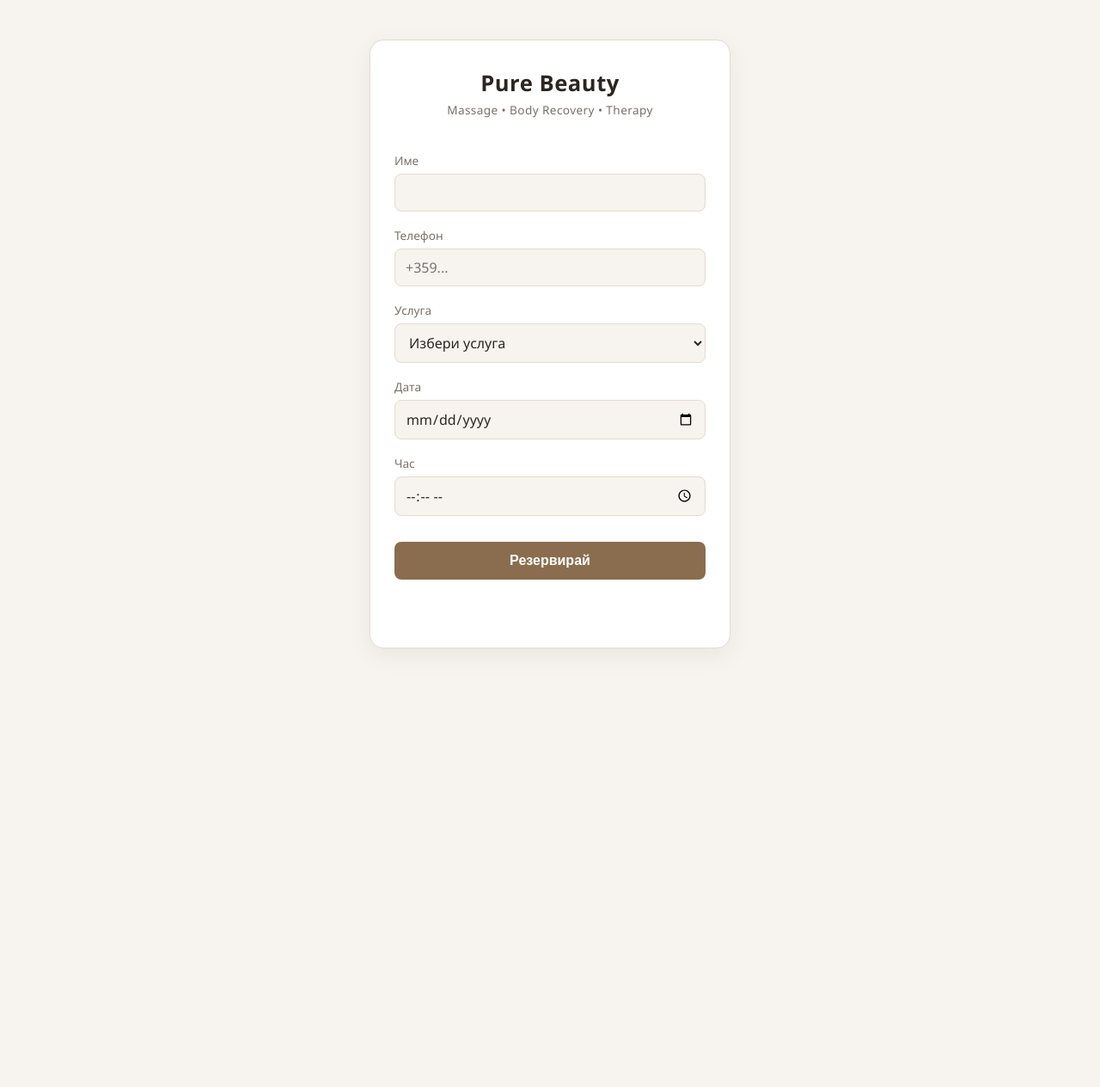
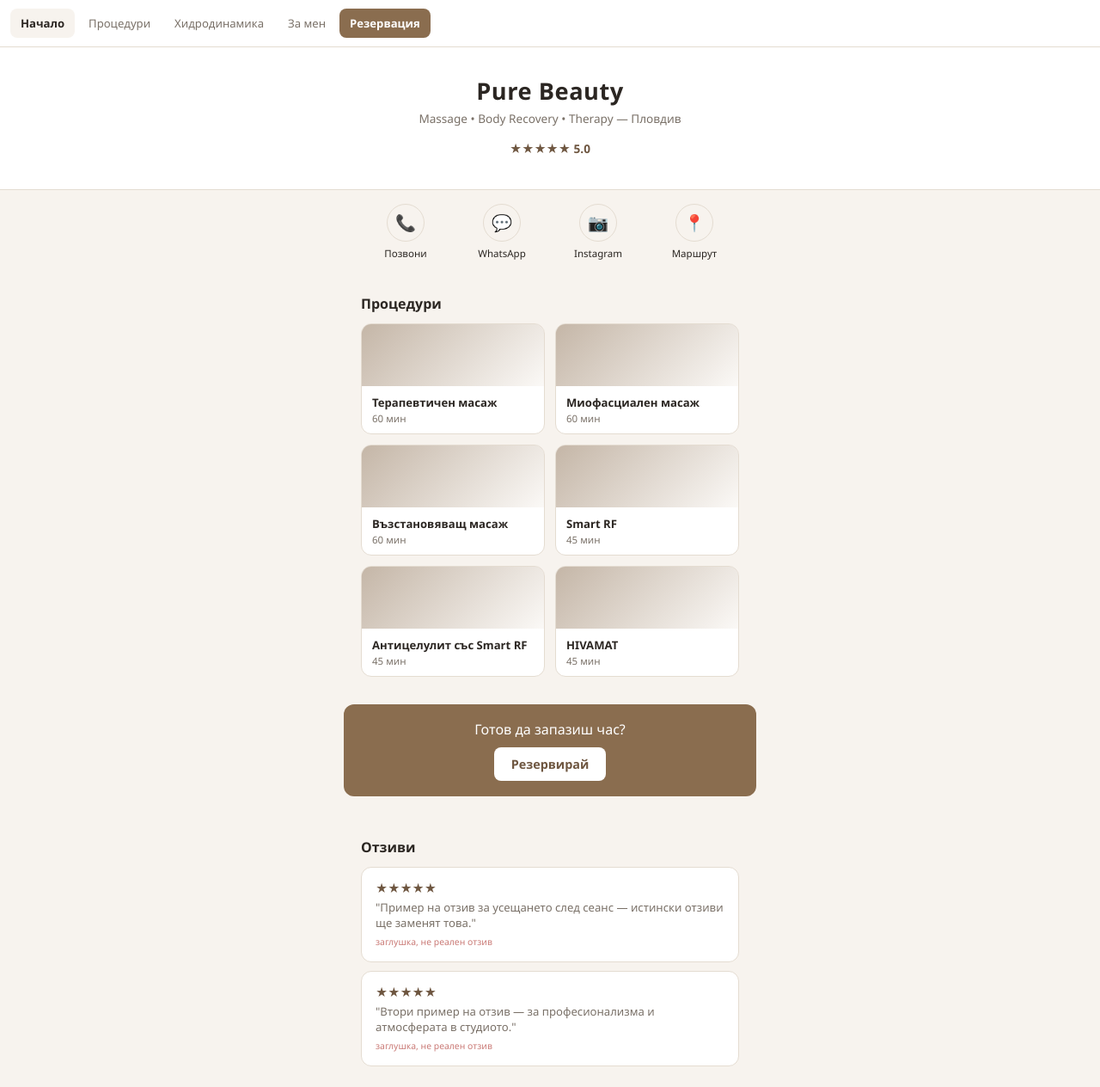
Before and after one commit to rostislavruslanov11-cell/bta, a plain HTML site: page public/index.html in a window 1280 px wide. Shown: the whole page at 86% size. Before the commit the page ends 800 px from the top, so only its background shows below. Drawn offline with Linux system fonts and the light colour scheme.

Commit message:
Expand into multi-page business-card site
Home/Procedures/Flagship("Хидродинамика на тялото")/About/Booking as
separate pages with shared nav. Each procedure gets distinct compliant
copy (checked against compliance.md and cross-checked with second-opinion
for the flagship interstitium+fascia+glymphatic block). Adds Anticellulite
with Smart RF as a bookable service.

```diff
--- a/public/index.html
+++ b/public/index.html
@@ -1,48 +1,143 @@
-<!-- Pure Beauty booking site -->
 <!DOCTYPE html>
 <html lang="bg">
 <head>
 <meta charset="UTF-8">
 <meta name="viewport" content="width=device-width, initial-scale=1.0">
-<title>Pure Beauty — Резервация</title>
+<title>Pure Beauty — Пловдив</title>
 <link rel="stylesheet" href="style.css">
+<style>
+  .hero {
+    background: var(--card-bg);
+    border-bottom: 1px solid var(--border);
+    padding: 32px 24px 24px;
+    text-align: center;
+  }
+  .hero h1 { margin: 0 0 4px; font-size: 1.7rem; }
+  .hero .tagline { color: var(--muted); font-size: 0.85rem; margin: 0 0 16px; }
+  .hero .rating { font-size: 0.85rem; color: var(--accent-dark); font-weight: 600; }
+
+  .quick-actions {
+    display: grid;
+    grid-template-columns: repeat(4, 1fr);
+    gap: 8px;
+    padding: 16px 20px;
+    max-width: 480px;
+    margin: 0 auto;
+  }
+  .quick-actions a {
+    display: flex;
+    flex-direction: column;
+    align-items: center;
+    gap: 6px;
+    text-decoration: none;
+    color: var(--text);
+    font-size: 0.72rem;
+  }
+  .quick-actions .icon {
+    width: 44px; height: 44px;
+    border-radius: 50%;
+    background: var(--bg);
+    border: 1px solid var(--border);
+    display: flex; align-items: center; justify-content: center;
+    font-size: 1.2rem;
+  }
+
+  .home-section { max-width: 480px; margin: 0 auto; padding: 8px 20px 24px; }
+  .home-section h2 { font-size: 1rem; margin: 16px 0 12px; }
+
+  .cta-banner {
+    max-width: 480px;
+    margin: 8px auto 24px;
+    padding: 18px;
+    border-radius: 12px;
+    background: var(--accent);
+    color: #fff;
+    text-align: center;
+  }
+  .cta-banner a {
+    display: inline-block;
+    margin-top: 10px;
+    padding: 10px 20px;
+    background: #fff;
+    color: var(--accent-dark);
+    border-radius: 8px;
+    text-decoration: none;
+    font-weight: 600;
+    font-size: 0.9rem;
+  }
+
+  .reviews { display: flex; flex-direction: column; gap: 10px; }
+  .review-card {
+    background: var(--card-bg);
+    border: 1px solid var(--border);
+    border-radius: 12px;
+    padding: 14px 16px;
+  }
+  .review-card .stars { color: var(--accent-dark); font-size: 0.85rem; margin-bottom: 4px; }
+  .review-card p { margin: 0; font-size: 0.82rem; color: var(--muted); }
+  .review-card .placeholder-tag {
+    display: inline-block;
+    margin-top: 6px;
+    font-size: 0.65rem;
+    color: var(--error);
+    opacity: 0.7;
+  }
+</style>
 </head>
-<body>
-  <main class="card">
-    <h1>Pure Beauty</h1>
-    <p class="subtitle">Massage • Body Recovery • Therapy</p>
+<body class="has-nav">
+<nav class="site-nav">
+  <a href="index.html" class="active">Начало</a>
+  <a href="procedures.html">Процедури</a>
+  <a href="flagship.html">Хидродинамика</a>
+  <a href="about.html">За мен</a>
+  <a href="booking.html" class="nav-cta">Резервация</a>
+</nav>
 
-    <form id="booking-form">
-      <label for="name">Име</label>
-      <input type="text" id="name" name="name" required autocomplete="name">
+<div class="hero">
+  <h1>Pure Beauty</h1>
+  <p class="tagline">Massage • Body Recovery • Therapy — Пловдив</p>
+  <p class="rating">★★★★★ 5.0</p>
+</div>
 
-      <label for="phone">Телефон</label>
-      <input type="tel" id="phone" name="phone" required autocomplete="tel" placeholder="+359...">
+<div class="quick-actions">
+  <a href="tel:+359000000000"><span class="icon">📞</span>Позвони</a>
+  <a href="https://wa.me/359000000000"><span class="icon">💬</span>WhatsApp</a>
+  <a href="https://instagram.com/body_therapy_aesthetics"><span class="icon">📷</span>Instagram</a>
+  <a href="https://maps.google.com/?q=ул.+Знаме+4,+Пловдив"><span class="icon">📍</span>Маршрут</a>
+</div>
 
-      <label for="service">Услуга</label>
-      <select id="service" name="service" required>
-        <option value="" disabled selected>Избери услуга</option>
-        <option value="therapeutic">Терапевтичен масаж (60 мин)</option>
-        <option value="myofascial">Миофасциален масаж (60 мин)</option>
-        <option value="relax">Възстановяващ/релакс масаж (60 мин)</option>
-        <option value="smartrf">Smart RF (45 мин)</option>
-        <option value="hivamat">HIVAMAT — дълбока осцилация (45 мин)</option>
-        <option value="consult">Консултация (20 мин)</option>
-      </select>
+<section class="home-section">
+  <h2>Процедури</h2>
+  <div class="procedure-grid">
+    <a href="procedure-therapeutic.html"><div class="thumb"></div><div class="info"><p class="name">Терапевтичен масаж</p><p class="duration">60 мин</p></div></a>
+    <a href="procedure-myofascial.html"><div class="thumb"></div><div class="info"><p class="name">Миофасциален масаж</p><p class="duration">60 мин</p></div></a>
+    <a href="procedure-relax.html"><div class="thumb"></div><div class="info"><p class="name">Възстановяващ масаж</p><p class="duration">60 мин</p></div></a>
+    <a href="procedure-smartrf.html"><div class="thumb"></div><div class="info"><p class="name">Smart RF</p><p class="duration">45 мин</p></div></a>
+    <a href="procedure-anticellulite.html"><div class="thumb"></div><div class="info"><p class="name">Антицелулит със Smart RF</p><p class="duration">45 мин</p></div></a>
+    <a href="procedure-hivamat.html"><div class="thumb"></div><div class="info"><p class="name">HIVAMAT</p><p class="duration">45 мин</p></div></a>
+  </div>
+</section>
 
-      <label for="date">Дата</label>
-      <input type="date" id="date" name="date" required>
+<div class="cta-banner">
+  <div>Готов да запазиш час?</div>
+  <a href="booking.html">Резервирай</a>
+</div>
 
-      <label for="time">Час</label>
-      <input type="time" id="time" name="time" required min="09:00" max="18:30" step="1800">
+<section class="home-section">
+  <h2>Отзиви</h2>
+  <div class="reviews">
+    <div class="review-card">
+      <div class="stars">★★★★★</div>
+      <p>"Пример на отзив за усещането след сеанс — истински отзиви ще заменят това."</p>
+      <span class="placeholder-tag">заглушка, не реален отзив</span>
+    </div>
+    <div class="review-card">
+      <div class="stars">★★★★★</div>
+      <p>"Втори пример на отзив — за професионализма и атмосферата в студиото."</p>
+      <span class="placeholder-tag">заглушка, не реален отзив</span>
+    </div>
+  </div>
+</section>
 
-      <button type="submit" id="submit-btn">Резервирай</button>
-    </form>
-
-    <p id="status" role="status"></p>
-  </main>
-
-<script src="config.js"></script>
-<script src="script.js"></script>
 </body>
 </html>
--- a/public/style.css
+++ b/public/style.css
@@ -116,3 +116,80 @@ button:disabled { opacity: 0.6; cursor: default; }
 
 #status.error { color: var(--error); }
 #status.success { color: var(--success); }
+
+/* --- Многостраничная навигация --- */
+
+.site-nav {
+  display: flex;
+  gap: 4px;
+  overflow-x: auto;
+  padding: 10px 12px;
+  background: var(--card-bg);
+  border-bottom: 1px solid var(--border);
+  position: sticky;
+  top: 0;
+  z-index: 10;
+}
+.site-nav a {
+  flex: none;
+  padding: 8px 12px;
+  border-radius: 8px;
+  text-decoration: none;
+  color: var(--muted);
+  font-size: 0.82rem;
+  white-space: nowrap;
+}
+.site-nav a.active { color: var(--text); font-weight: 600; background: var(--bg); }
+.site-nav a.nav-cta { background: var(--accent); color: #fff; font-weight: 600; }
+
+.page {
+  max-width: 480px;
+  margin: 0 auto;
+  padding: 24px 20px 60px;
+  width: 100%;
+}
+.page h1 { font-size: 1.5rem; margin: 0 0 4px; }
+.page .lead { color: var(--muted); font-size: 0.9rem; margin: 0 0 24px; }
+.page article h2 { font-size: 1.1rem; margin: 28px 0 10px; }
+.page article h3 { font-size: 0.98rem; margin: 20px 0 8px; color: var(--accent-dark); }
+.page article p { line-height: 1.6; font-size: 0.92rem; color: var(--text); margin: 0 0 14px; }
+.page .sources { font-size: 0.75rem; color: var(--muted); margin-top: 24px; }
+.page .sources a { color: var(--muted); }
+.page .price-tag { font-size: 0.85rem; color: var(--muted); margin-bottom: 20px; }
+.page .cta-inline {
+  display: inline-block;
+  margin-top: 12px;
+  padding: 10px 20px;
+  background: var(--accent);
+  color: #fff;
+  border-radius: 8px;
+  text-decoration: none;
+  font-weight: 600;
+  font-size: 0.9rem;
+}
+.page .note { font-size: 0.78rem; color: var(--muted); font-style: italic; margin-top: 20px; }
+
+.procedure-grid {
+  display: grid;
+  grid-template-columns: 1fr 1fr;
+  gap: 12px;
+}
+.procedure-grid a {
+  text-decoration: none;
+  color: inherit;
+  background: var(--card-bg);
+  border: 1px solid var(--border);
+  border-radius: 12px;
+  overflow: hidden;
+  display: block;
+}
+.procedure-grid .thumb {
+  height: 72px;
+  background: linear-gradient(135deg, var(--accent) 0%, var(--bg) 100%);
+  opacity: 0.5;
+}
+.procedure-grid .info { padding: 10px 12px; }
+.procedure-grid .name { font-size: 0.82rem; font-weight: 600; margin: 0 0 2px; }
+.procedure-grid .duration { font-size: 0.72rem; color: var(--muted); margin: 0; }
+
+body.has-nav { display: block; padding: 0; }
```
Also changed, not shown: public/about.html (added, +34 -0 lines), public/booking.html (added, +58 -0 lines), public/flagship.html (added, +50 -0 lines), public/procedure-anticellulite.html (added, +29 -0 lines), public/procedure-consult.html (added, +29 -0 lines), public/procedure-hivamat.html (added, +29 -0 lines), public/procedure-myofascial.html (added, +29 -0 lines), public/procedure-relax.html (added, +30 -0 lines), public/procedure-smartrf.html (added, +29 -0 lines), public/procedure-therapeutic.html (added, +29 -0 lines), public/procedures.html (added, +33 -0 lines), 1 other file.
